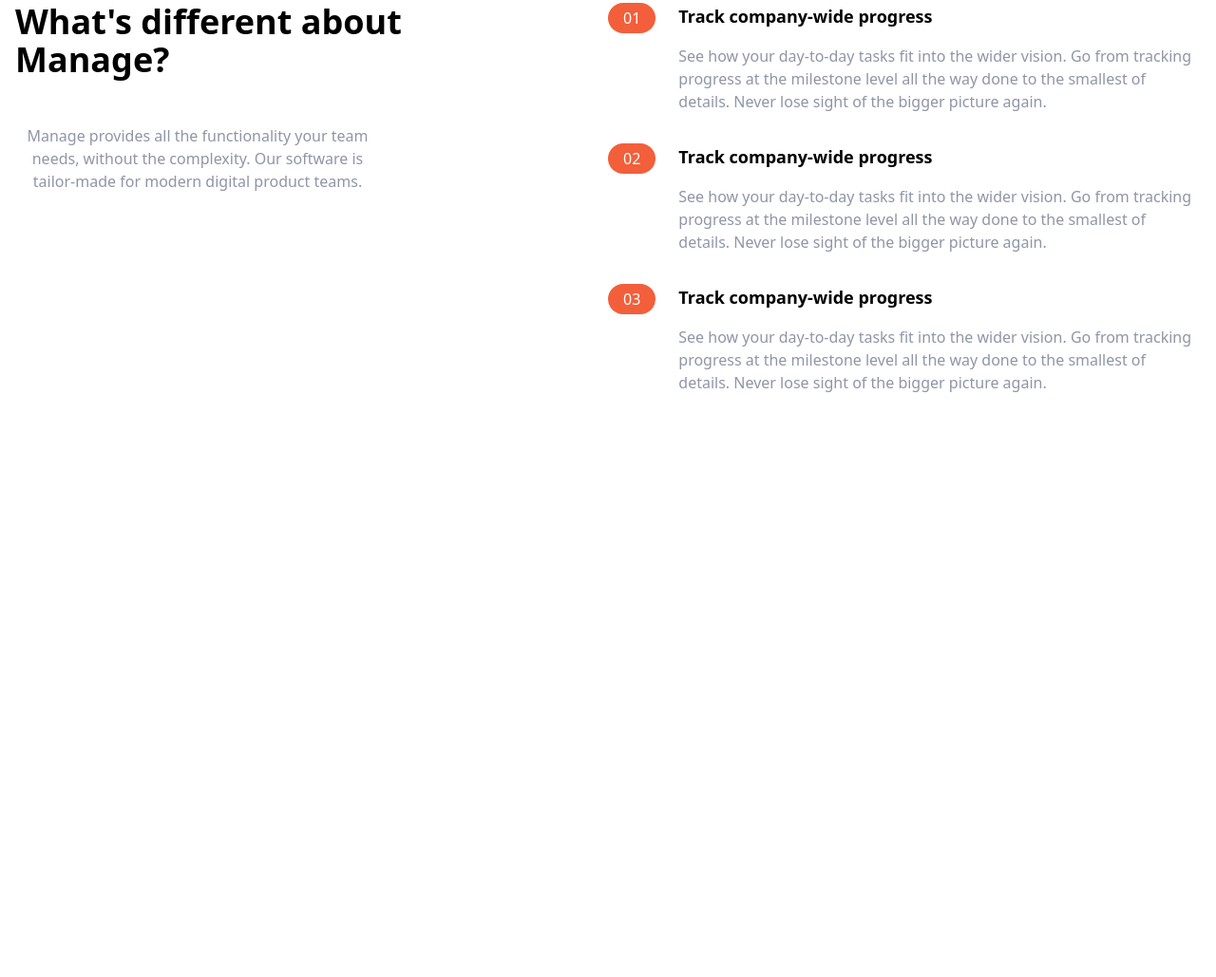
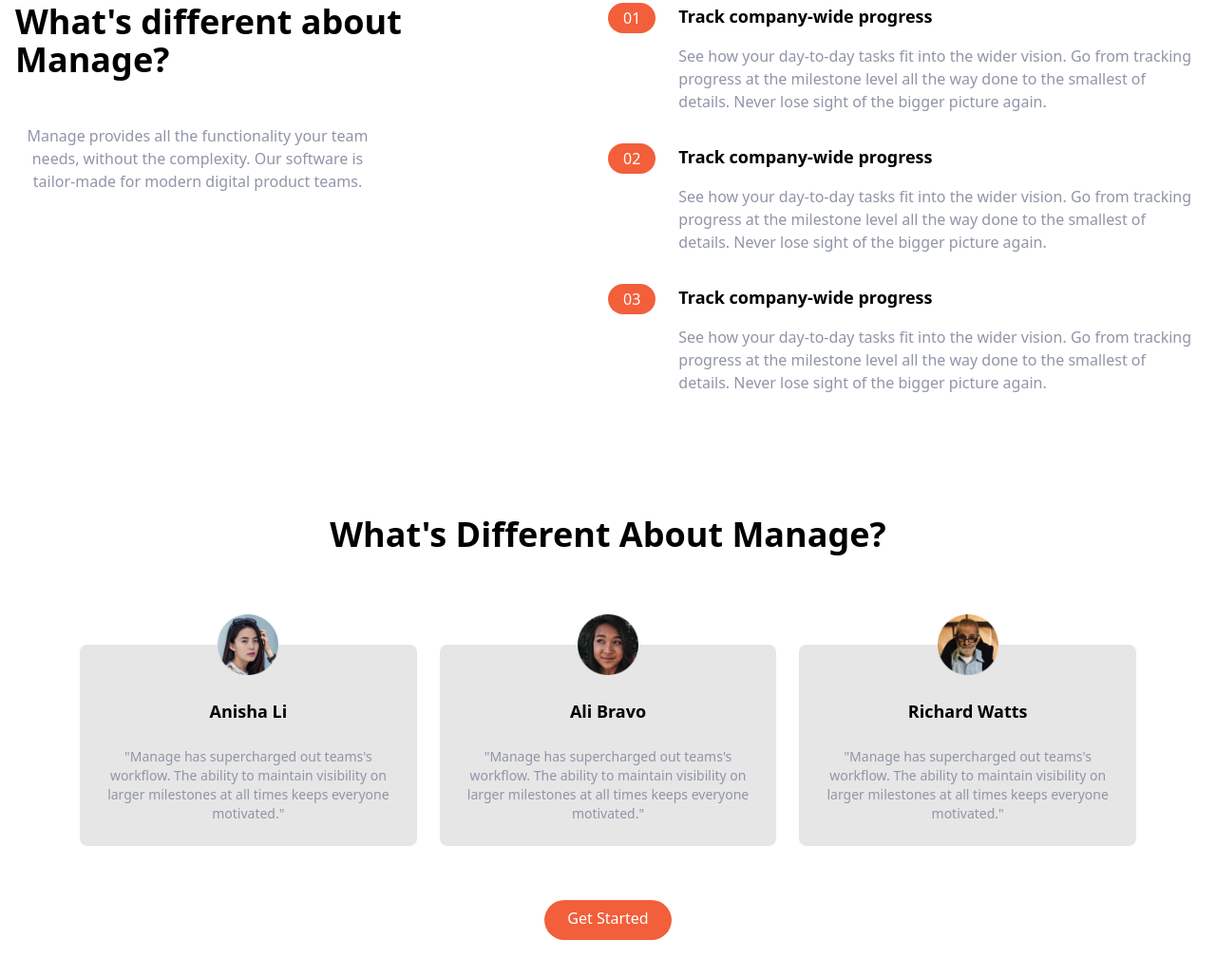
Before and after one commit to sadathimel/tailwind-manage-landing, a website: page index.html in a window 1280 px wide. Shown: the part 694-1723 px from the top of the page at 95% size. Before the commit the page ends 1109 px from the top, so only its background shows below. Drawn offline with Linux system fonts and the light colour scheme.

Commit message:
testimonial section

```diff
--- a/index.html
+++ b/index.html
@@ -98,7 +98,6 @@
               <h3 class="text-base font-bold md:mb-4 md:hidden">
                 Track company-wide progress
               </h3>
-
             </div>
           </div>
 
@@ -128,7 +127,6 @@
               <h3 class="text-base font-bold md:mb-4 md:hidden">
                 Track company-wide progress
               </h3>
-
             </div>
           </div>
 
@@ -158,7 +156,6 @@
               <h3 class="text-base font-bold md:mb-4 md:hidden">
                 Track company-wide progress
               </h3>
-
             </div>
           </div>
 
@@ -175,5 +172,62 @@
         </div>
       </div>
     </section>
+
+    <!--Testimonials Section-->
+
+    <section id="testimonials">
+      <div class="max-w-6xl px-5 mx-auto mt-32 text-center">
+        <!--Heading-->
+        <h2 class="text-4xl font-bold text-center">
+          What's Different About Manage?
+        </h2>
+        <!--Testimonials Container-->
+        <div class="flex flex-col mt-24 md:flex-row md:space-x-6">
+          <!--Testimonial 1-->
+          <div
+            class="flex flex-col items-center p-6 space-y-6 rounded-lg bg-veryLightGray md:w-1/3"
+          >
+            <img src="img/avatar-anisha.png" class="w-16 -mt-14" alt="" />
+            <h5 class="text-lg font-bold">Anisha Li</h5>
+            <p class="text-sm text-darkGrayishBlue">
+              "Manage has supercharged out teams's workflow. The ability to
+              maintain visibility on larger milestones at all times keeps
+              everyone motivated."
+            </p>
+          </div>
+          <!--Testimonial 2-->
+          <div
+            class="flex flex-col items-center p-6 space-y-6 rounded-lg bg-veryLightGray md:flex md:w-1/3"
+          >
+            <img src="img/avatar-ali.png" class="w-16 -mt-14" alt="" />
+            <h5 class="text-lg font-bold">Ali Bravo</h5>
+            <p class="text-sm text-darkGrayishBlue">
+              "Manage has supercharged out teams's workflow. The ability to
+              maintain visibility on larger milestones at all times keeps
+              everyone motivated."
+            </p>
+          </div>
+          <!--Testimonial 3-->
+          <div
+            class="flex flex-col items-center p-6 space-y-6 rounded-lg bg-veryLightGray md:flex md:w-1/3"
+          >
+            <img src="img/avatar-richard.png" class="w-16 -mt-14" alt="" />
+            <h5 class="text-lg font-bold">Richard Watts</h5>
+            <p class="text-sm text-darkGrayishBlue">
+              "Manage has supercharged out teams's workflow. The ability to
+              maintain visibility on larger milestones at all times keeps
+              everyone motivated."
+            </p>
+          </div>
+        </div>
+        <!--Button-->
+        <div class="my-16">
+          <a href="" class="p-3 px-6 pt-2 text-white bg-brightRed rounded-full
+          baseline hover:bg-brightRedLight"> Get Started </a>
+        </div>
+      </div>
+    </section>
+
+
   </body>
 </html>
--- a/tailwind.config.js
+++ b/tailwind.config.js
@@ -18,7 +18,7 @@
         darkGrayishBlue: 'hsl(227, 12%, 61%)',
         veryDarkBlue: 'hsl(228, 12%, 13%)',
         veryPaleRed: 'hsl(13, 100%, 96%)',
-        veryLightGray: 'hsl(0, 0%, 98%)',
+        veryLightGray: 'hsl(0, 0%, 90%)',
       }
     },
   },
```
Also changed, not shown: css/main.css.
